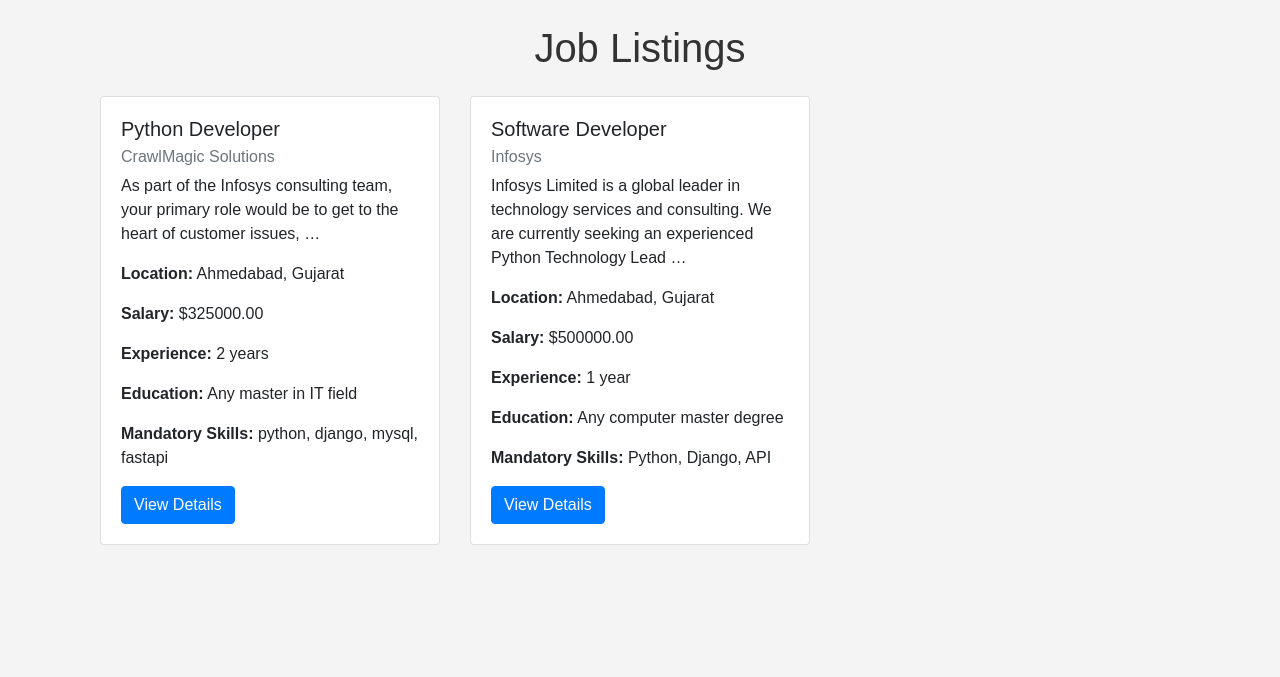
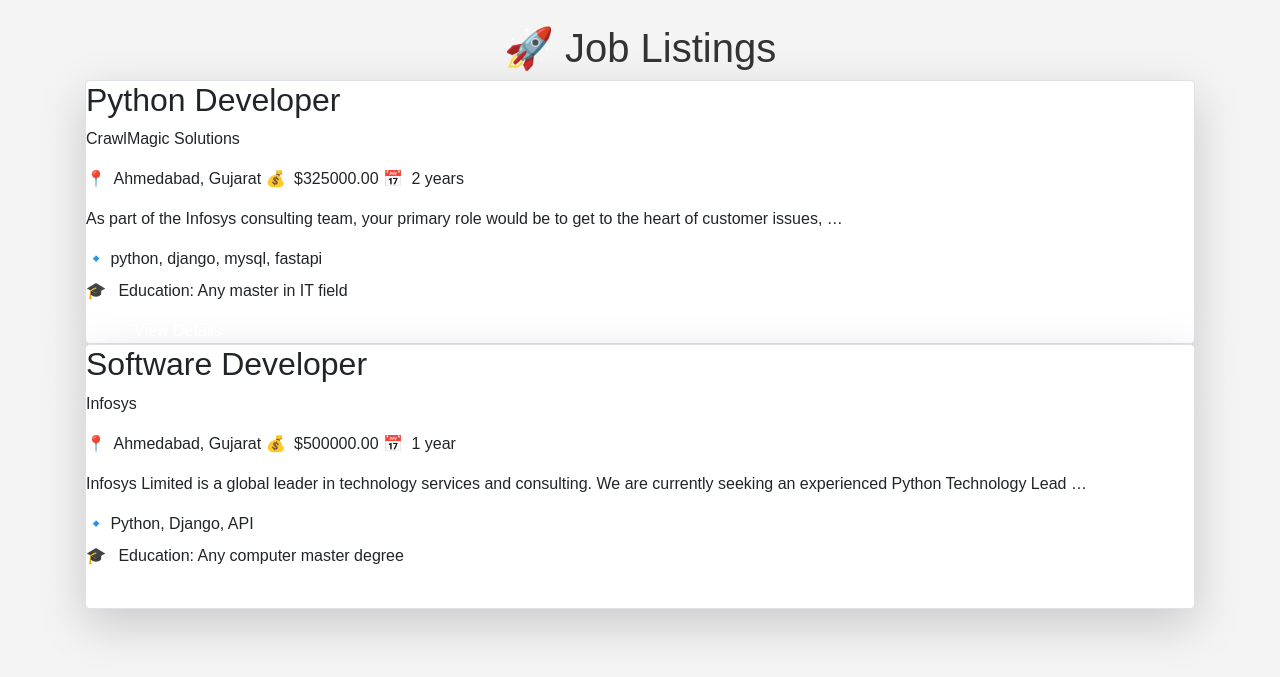
Before and after one commit to yashpanchal123/Job_portal, a Django app: page /jobs/ in a window 1280 px wide. Shown: the part 56-733 px from the top of the page. Run offline with Django 5.2, Linux system fonts and the light colour scheme; data comes from the database, SQL or seed files in the repository; both versions use the stored data as it was after the commit; some libraries are stand-ins or nearby versions.

Commit message:
added more html template changes

```diff
--- a/jobportal/jobs/models.py
+++ b/jobportal/jobs/models.py
@@ -33,3 +33,12 @@
 
     def __str__(self):
         return self.user.username
+
+
+class JobApplication(models.Model):
+    job = models.ForeignKey('Job', on_delete=models.CASCADE)  # Link to the job
+    name = models.CharField(max_length=100)
+    email = models.EmailField()
+    resume = models.FileField(upload_to='resumes/')  # Path where resumes are stored
+    cover_letter = models.TextField(blank=True, null=True)  # Optional cover letter
+    submitted_at = models.DateTimeField(auto_now_add=True)  # Timestamp of submission
--- a/jobportal/jobs/static/css/styles.css
+++ b/jobportal/jobs/static/css/styles.css
@@ -61,3 +61,11 @@
 th {
     background-color: #f2f2f2;
 }
+
+.card {
+    transition: transform 0.2s;
+}
+
+.card:hover {
+    transform: scale(1.05);
+}
--- a/jobportal/jobs/templates/jobs/job_list.html
+++ b/jobportal/jobs/templates/jobs/job_list.html
@@ -3,29 +3,29 @@
 {% block title %}Job Listings{% endblock %}
 
 {% block content %}
-<div class="container">
-    <h1 class="mb-4">Job Listings</h1>
-    <div class="row">
+<div class="max-w-6xl mx-auto p-6">
+    <h1 class="text-3xl font-bold mb-6 text-center text-gray-800">🚀 Job Listings</h1>
+    <div class="space-y-10">
         {% for job in jobs %}
-        <div class="col-md-4 mb-4">
-            <div class="card">
-                <div class="card-body">
-                    <h5 class="card-title">{{ job.title }}</h5>
-                    <h6 class="card-subtitle mb-2 text-muted">{{ job.company }}</h6>
-                    <p class="card-text">{{ job.description|truncatewords:20 }}</p>
-                    <p><strong>Location:</strong> {{ job.location }}</p>
-                    <p><strong>Salary:</strong> ${{ job.salary }}</p>
-                    <p><strong>Experience:</strong> {{ job.experience }}</p>
-                    <p><strong>Education:</strong> {{ job.education }}</p>
-                    <p><strong>Mandatory Skills:</strong> {{ job.mandatory_skills }}</p>
-                    <a href="{% url 'job_detail' job.id %}" class="btn btn-primary">View Details</a>
-                </div>
+        <div class="bg-white shadow-lg rounded-lg p-6 border border-gray-200 transition-transform transform hover:scale-105">
+            <h2 class="text-2xl font-bold text-gray-900">{{ job.title }}</h2>
+            <p class="text-lg text-gray-600 font-medium">{{ job.company }}</p>
+            <div class="flex flex-wrap items-center text-gray-700 text-sm mt-3 space-x-6">
+                <span class="flex items-center"><span class="mr-1">📍</span> {{ job.location }}</span>
+                <span class="flex items-center"><span class="mr-1">💰</span> ${{ job.salary }}</span>
+                <span class="flex items-center"><span class="mr-1">📅</span> {{ job.experience }}</span>
             </div>
+            <p class="text-gray-700 mt-3 text-sm leading-relaxed">{{ job.description|truncatewords:20 }}</p>
+            <div class="mt-3 text-blue-600 font-medium">
+                🔹 {{ job.mandatory_skills }}
+            </div>
+            <p class="text-sm text-gray-500 mt-2 flex items-center"><span class="mr-2">🎓</span> Education: {{ job.education }}</p>
+            <a href="{% url 'job_detail' job.id %}" class="mt-4 inline-block bg-blue-600 text-white px-5 py-2 rounded-lg text-sm font-semibold hover:bg-blue-700 transition">
+                View Details
+            </a>
         </div>
         {% empty %}
-        <div class="col-12">
-            <p class="text-center">No job listings available at the moment.</p>
-        </div>
+        <div class="text-center text-gray-500">No job listings available at the moment.</div>
         {% endfor %}
     </div>
 </div>
--- a/jobportal/jobs/urls.py
+++ b/jobportal/jobs/urls.py
@@ -1,12 +1,13 @@
 from django.urls import path
-from .views import post_job, job_list, profile, subscribe_to_jobs, home, job_detail, apply_job
+from .views import post_job, job_list, profile, subscribe_to_jobs, home, job_detail, apply_job, application_success
 
 urlpatterns = [
-    path('', home, name='home'),
-    path('post-job/', post_job, name='post_job'),
-    path('jobs/', job_list, name='job_list'),
+    path('', home, name='home'),  # Home Page
+    path('post-job/', post_job, name='post_job'),  # To add new job
+    path('jobs/', job_list, name='job_list'),  # getting all jobs
     path('profile/', profile, name='profile'),
-    path('subscribe/', subscribe_to_jobs, name='subscribe_to_jobs'),
-    path('job/<int:job_id>/', job_detail, name='job_detail'),
+    path('subscribe/', subscribe_to_jobs, name='subscribe_to_jobs'),  # subscribing user to required job search
+    path('job/<int:job_id>/', job_detail, name='job_detail'),  # for getting particular job with job id
     path('job/<int:job_id>/apply/', apply_job, name='apply_job'),  # Apply for a job
+    path('application-success/', application_success, name='application_success'),  # Application success page
 ]
--- a/jobportal/jobs/views.py
+++ b/jobportal/jobs/views.py
@@ -1,5 +1,5 @@
 from django.shortcuts import render, redirect, get_object_or_404
-from .models import Job, Profile
+from .models import Job, Profile, JobApplication
 from .forms import JobForm, ProfileForm, ApplicationForm
 from django.contrib.auth.decorators import login_required
 from django.core.mail import send_mail
@@ -62,13 +62,23 @@
 
 
 def apply_job(request, job_id):
-    job = get_object_or_404(Job, id=job_id)  # Fetch the job by ID
+    job = get_object_or_404(Job, id=job_id)
     if request.method == 'POST':
-        form = ApplicationForm(request.POST)  # Create a form instance with POST data
+        form = ApplicationForm(request.POST, request.FILES)  # Include files for resume upload
         if form.is_valid():
-            # Process the application (e.g., save to the database)
-            # You can also send an email notification or any other logic
-            return redirect('job_list')  # Redirect to the job list or a success page
+            application = JobApplication(
+                job=job,
+                name=form.cleaned_data['name'],
+                email=form.cleaned_data['email'],
+                resume=form.cleaned_data['resume'],
+                cover_letter=form.cleaned_data['cover_letter']
+            )
+            application.save()  # Save the application to the database
+            return redirect('application_success')  # Redirect to a success page
     else:
-        form = ApplicationForm()  # Create an empty form instance
-    return render(request, 'jobs/apply_job.html', {'job': job, 'form': form})  # Render the apply job template
+        form = ApplicationForm()
+    return render(request, 'jobs/apply_job.html', {'job': job, 'form': form})
+
+
+def application_success(request):
+    return render(request, 'jobs/application_success.html')  # Render the success template
```
Also changed, not shown: jobportal/jobs/admin.py (+6 -1 lines), jobportal/jobs/templates/jobs/application_success.html (added, +11 -0 lines), jobportal/db.sqlite3, jobportal/jobs/migrations/0002_jobapplication.py (added), 2 other files.
